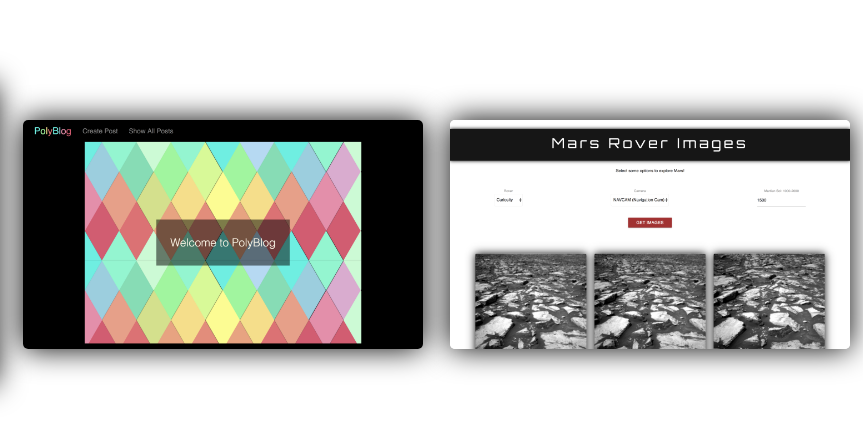
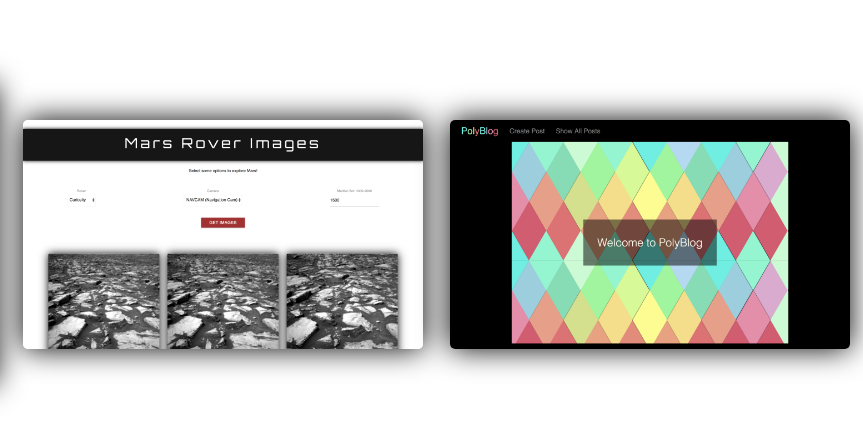
Before and after one commit to AryDavani/arydavani.github.io, a website: page index.html in a window 1280 px wide. Shown: the part 1764-2210 px from the top of the page, 417-1280 px from the left. Drawn offline with nearby package versions, Linux system fonts and the light colour scheme.

Commit message:
fixed scroll issue

```diff
--- a/index.html
+++ b/index.html
@@ -68,10 +68,10 @@
         <img src="./images/thai.png" alt="project-one">
       </div>
       <div class="project1">
-        <img src="./images/polyblog.png" alt="project-two">
+        <img src="./images/mars.png" alt="project-two">
       </div>
       <div class="project1">
-        <img src="./images/mars.png" alt="project-three">
+        <img src="./images/polyblog.png" alt="project-three">
       </div>
     </section>
 
--- a/styles/index.css
+++ b/styles/index.css
@@ -55,6 +55,7 @@
   visibility: hidden;
   position: fixed;
   top: 0;
+  z-index: 10;
 }
 nav {
   width: 100vw;
```
